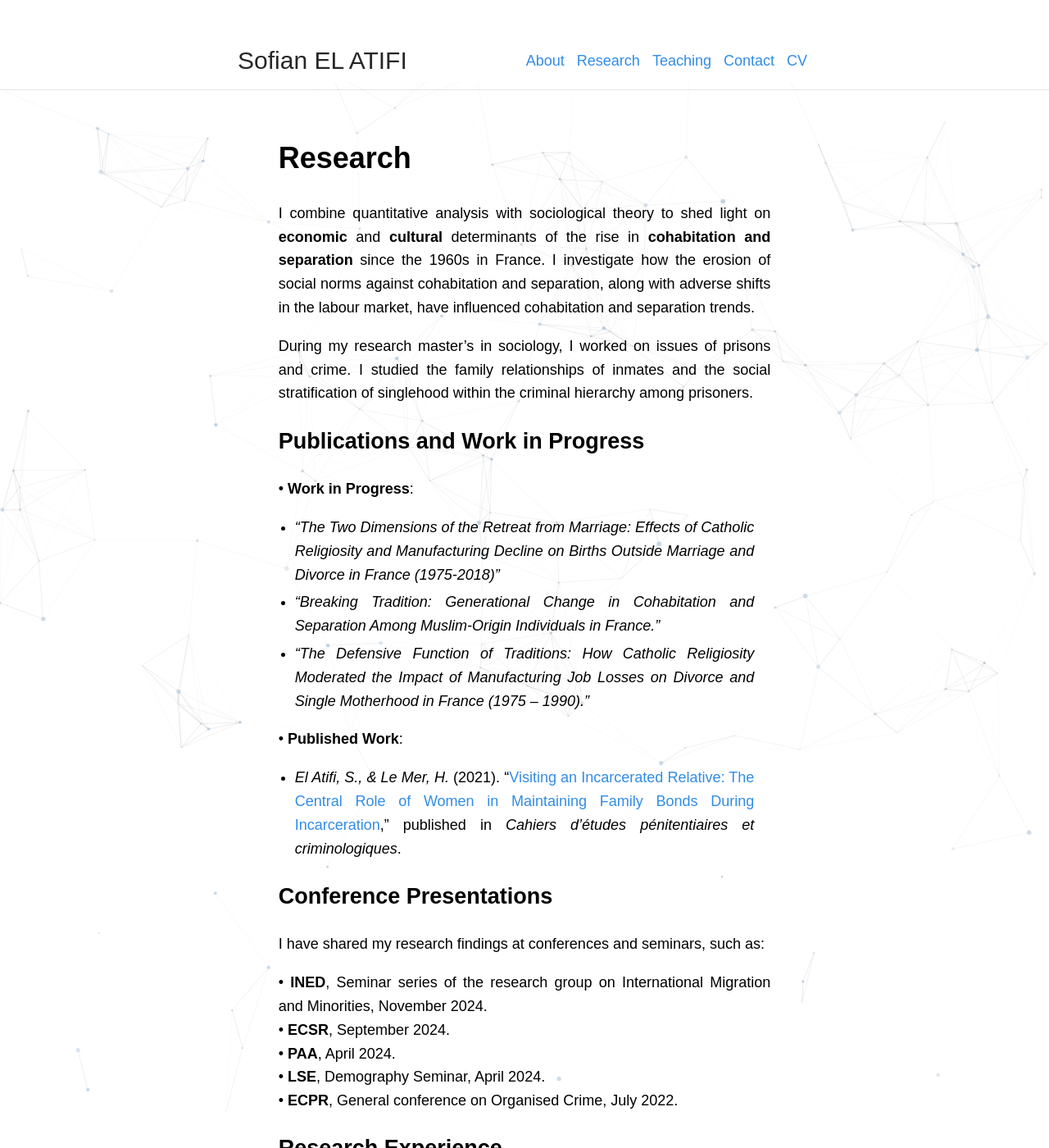
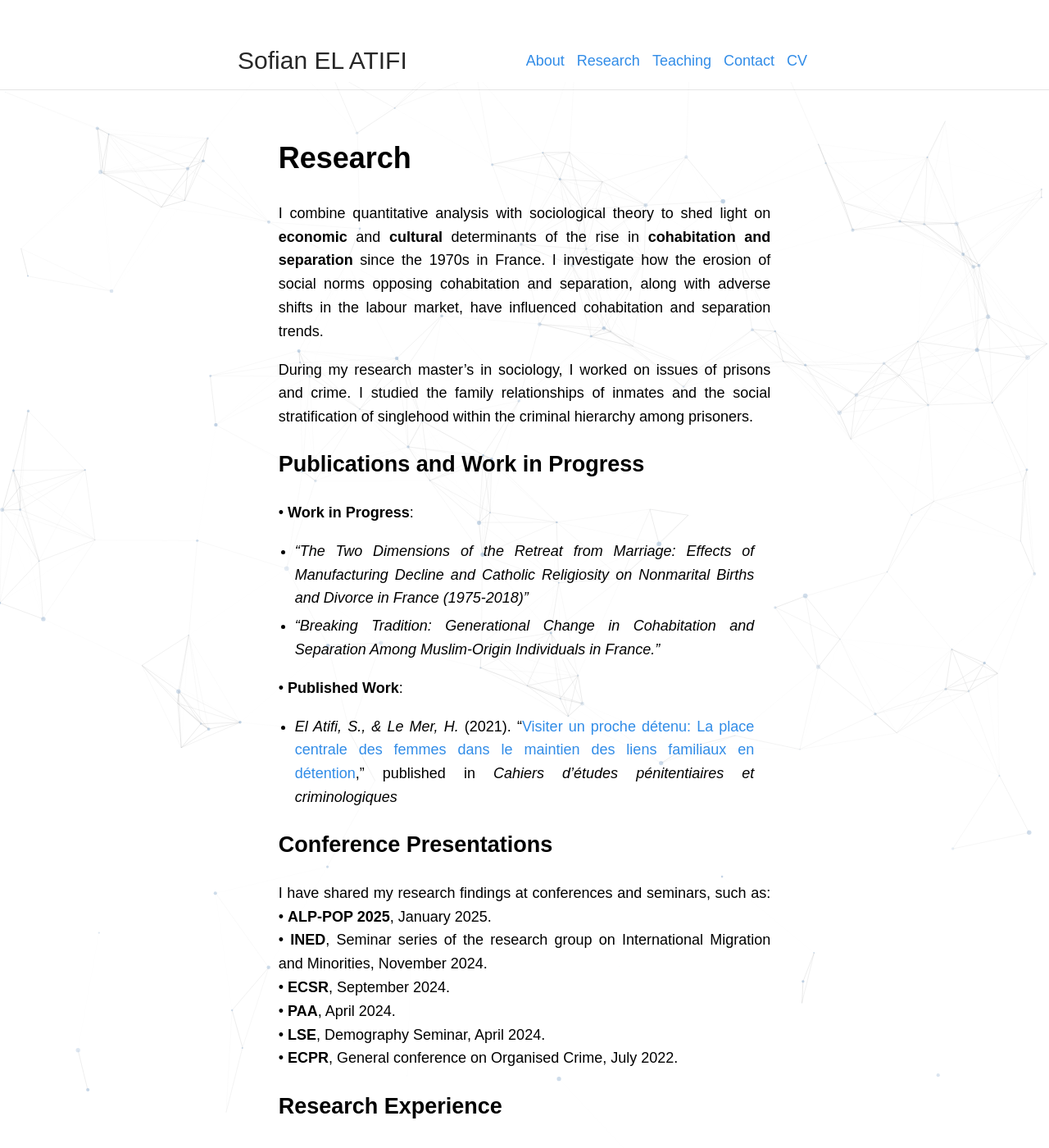
Before and after one commit to sofianelatifi/sofianelatifi.github.io, a Jekyll site: the page built from research.md, in a window 1280 px wide and 1400 px high. Shown: the whole window at 82% size. Built offline with Jekyll 4.4.1, drawn with Linux system fonts in a browser that asks for light colours.

Commit message:
Update research.md

```diff
--- a/research.md
+++ b/research.md
@@ -21,24 +21,23 @@ title: Sofian EL ATIFI - Research
 
 # Research
 
-I combine quantitative analysis with sociological theory to shed light on **economic** and **cultural** determinants of the rise in **cohabitation and separation** since the 1960s in France. I investigate how the erosion of social norms against cohabitation and separation, along with adverse shifts in the labour market, have influenced cohabitation and separation trends.
+I combine quantitative analysis with sociological theory to shed light on **economic** and **cultural** determinants of the rise in **cohabitation and separation** since the 1970s in France. I investigate how the erosion of social norms opposing cohabitation and separation, along with adverse shifts in the labour market, have influenced cohabitation and separation trends.
 
 During my research master's in sociology, I worked on issues of prisons and crime. I studied the family relationships of inmates and the social stratification of singlehood within the criminal hierarchy among prisoners.
 
 ## Publications and Work in Progress
 
 • **Work in Progress**:
-  - *“The Two Dimensions of the Retreat from Marriage: Effects of Catholic Religiosity and Manufacturing Decline on Births Outside Marriage and Divorce in France (1975-2018)”*
+  - *“The Two Dimensions of the Retreat from Marriage: Effects of Manufacturing Decline and Catholic Religiosity on Nonmarital Births and Divorce in France (1975-2018)”*
   - *“Breaking Tradition: Generational Change in Cohabitation and Separation Among Muslim-Origin Individuals in France.”*
-  - *“The Defensive Function of Traditions: How Catholic Religiosity Moderated the Impact of Manufacturing Job Losses on Divorce and Single Motherhood in France (1975 – 1990).”*
 
 • **Published Work**:
-  - *El Atifi, S., & Le Mer, H.* (2021). “[Visiting an Incarcerated Relative: The Central Role of Women in Maintaining Family Bonds During Incarceration](https://www.justice.gouv.fr/sites/default/files/2023-05/Cahiers_etudes_penitentiaires_et_criminologiques_n55.pdf),” published in *Cahiers d’études pénitentiaires et criminologiques*.
+  - *El Atifi, S., & Le Mer, H.* (2021). “[Visiter un proche détenu: La place centrale des femmes dans le maintien des liens familiaux en détention](https://www.justice.gouv.fr/sites/default/files/2023-05/Cahiers_etudes_penitentiaires_et_criminologiques_n55.pdf),” published in *Cahiers d’études pénitentiaires et criminologiques*
 
 ## Conference Presentations
 
 I have shared my research findings at conferences and seminars, such as:
-
+• **ALP-POP 2025**, January 2025.
 • **INED**, Seminar series of the research group on International Migration and Minorities, November 2024.
 • **ECSR**, September 2024.
 • **PAA**, April 2024.
```
